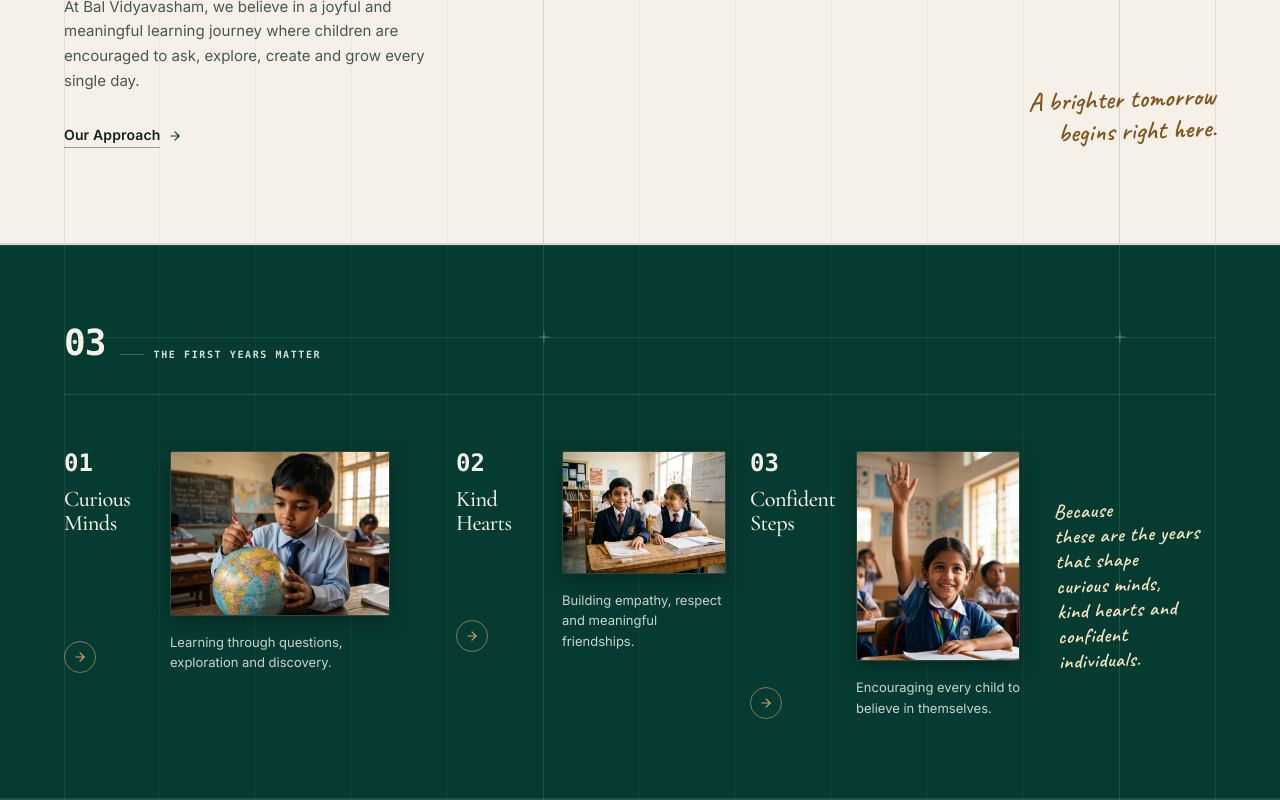
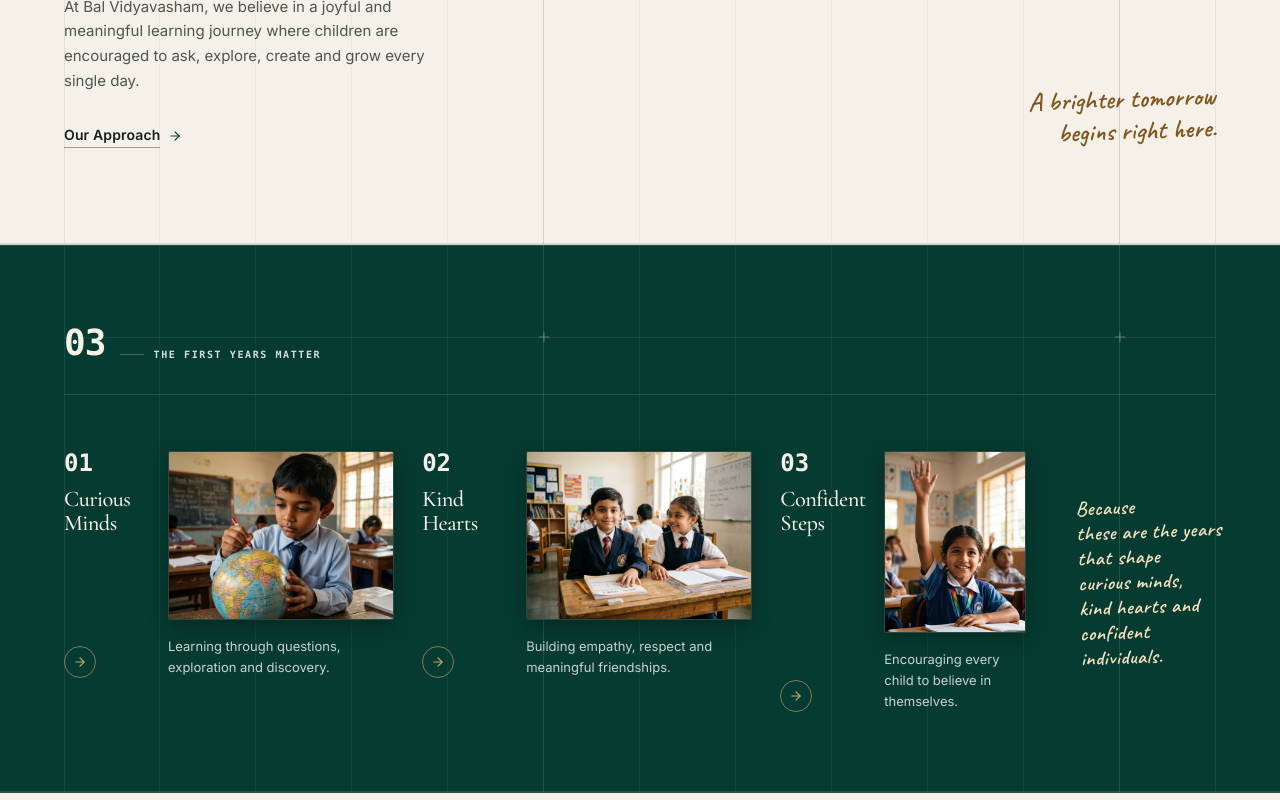
Before and after one commit to Krishna00s/Bal-Vidya-Vesham, a React (Vite) app: page / in a window 1280 px wide. Shown: the part 1258-2058 px from the top of the page. Built offline with nearby package versions, Linux system fonts and the light colour scheme.

Commit message:
fix(phase-3): expand middle image frame and align handwritten text towards right container border

```diff
--- a/src/components/sections/FirstYearsSection.tsx
+++ b/src/components/sections/FirstYearsSection.tsx
@@ -113,27 +113,19 @@ export function FirstYearsSection() {
         <div className="first-years-rule w-full h-[1px] bg-[rgba(245,241,232,0.12)] mb-10 sm:mb-12 lg:mb-14" aria-hidden="true" />
 
         {/* Editorial Pillars + Handwritten Accent Row */}
-        <div className="grid grid-cols-1 lg:grid-cols-12 gap-y-12 lg:gap-y-0 lg:gap-x-6 2xl:gap-x-8 items-start relative">
+        <div className="grid grid-cols-1 lg:grid-cols-[1.18fr_1.18fr_0.88fr_auto] gap-y-12 lg:gap-y-0 lg:gap-x-5 xl:gap-x-7 2xl:gap-x-9 items-start relative">
           {FIRST_YEARS_CONTENT.pillars.map((pillar, idx) => {
-            // Grid columns: 01 takes 4 cols, 02 takes 3 cols, 03 takes 3 cols, script takes 2 cols (total: 12)
-            const colSpanClass =
-              idx === 0
-                ? 'lg:col-span-4'
-                : idx === 1
-                ? 'lg:col-span-3'
-                : 'lg:col-span-3'
-
             const isPortrait = idx === 2
 
             return (
               <div
                 key={pillar.index}
-                className={`first-years-pillar ${colSpanClass} flex flex-col justify-between self-stretch`}
+                className="first-years-pillar flex flex-col justify-between self-stretch"
               >
                 {/* Pillar Top Header & Content Group */}
                 <div className="flex items-start gap-3.5 sm:gap-4 lg:gap-3 xl:gap-4 2xl:gap-5">
                   {/* Left sub-column: Number + Serif Headline + Action Arrow */}
-                  <div className="flex flex-col justify-between shrink-0 min-w-[78px] sm:min-w-[95px] lg:min-w-[78px] xl:min-w-[90px] 2xl:min-w-[105px] self-stretch">
+                  <div className="flex flex-col justify-between shrink-0 min-w-[78px] sm:min-w-[95px] lg:min-w-[76px] xl:min-w-[88px] 2xl:min-w-[102px] self-stretch">
                     <div>
                       {/* Pillar Index */}
                       <span className="font-mono text-xl sm:text-2xl 2xl:text-[26px] font-bold text-[#F5F1E8] leading-none block mb-2 sm:mb-3">
@@ -165,8 +157,8 @@ export function FirstYearsSection() {
                     <div
                       className={`first-years-photo-frame relative border border-[rgba(245,241,232,0.16)] bg-[#04261F] overflow-hidden rounded-[2px] shadow-[0_6px_20px_rgba(0,0,0,0.3)] ${
                         isPortrait
-                          ? 'aspect-[3.5/4.5] max-w-[160px] sm:max-w-[185px] lg:max-w-[150px] xl:max-w-[175px] 2xl:max-w-[200px]'
-                          : 'aspect-[4/3] max-w-[220px] sm:max-w-[250px] lg:max-w-[185px] xl:max-w-[220px] 2xl:max-w-[260px] w-full'
+                          ? 'aspect-[3.5/4.5] max-w-[160px] sm:max-w-[185px] lg:max-w-[155px] xl:max-w-[185px] 2xl:max-w-[215px]'
+                          : 'aspect-[4/3] max-w-[230px] sm:max-w-[260px] lg:max-w-[215px] xl:max-w-[255px] 2xl:max-w-[290px] w-full'
                       }`}
                     >
                       <img
@@ -179,7 +171,7 @@ export function FirstYearsSection() {
                     </div>
 
                     {/* Description Text */}
-                    <p className="font-sans text-[12px] sm:text-[13px] 2xl:text-[14px] text-[#CAD3CE] leading-[1.6] mt-3 sm:mt-4 max-w-[240px]">
+                    <p className="font-sans text-[12px] sm:text-[13px] 2xl:text-[14px] text-[#CAD3CE] leading-[1.6] mt-3 sm:mt-4 max-w-[250px]">
                       {pillar.description}
                     </p>
                   </div>
@@ -188,8 +180,8 @@ export function FirstYearsSection() {
             )
           })}
 
-          {/* Right Column: Authentic Handwritten Script Note (Selectable font-script typography) */}
-          <div className="first-years-script hidden lg:flex lg:col-span-2 xl:col-span-2 flex-col justify-center items-start pl-2 lg:pl-3 2xl:pl-5 self-center pr-2">
+          {/* Right Column: Authentic Handwritten Script Note (Selectable font-script typography, shifted right) */}
+          <div className="first-years-script hidden lg:flex flex-col justify-center items-start self-center pl-2 xl:pl-4 2xl:pl-6 pr-0 lg:translate-x-1 xl:translate-x-2">
             <p className="font-script text-[1.18rem] xl:text-[1.28rem] 2xl:text-[1.42rem] text-[#F5E2BE] font-semibold leading-[1.22] -rotate-2 select-text tracking-wide transition-colors duration-200 hover:text-[#FFFFFF]">
               {FIRST_YEARS_CONTENT.scriptNote.lines.map((line, lIdx) => (
                 <span key={lIdx} className="block whitespace-nowrap">
```
